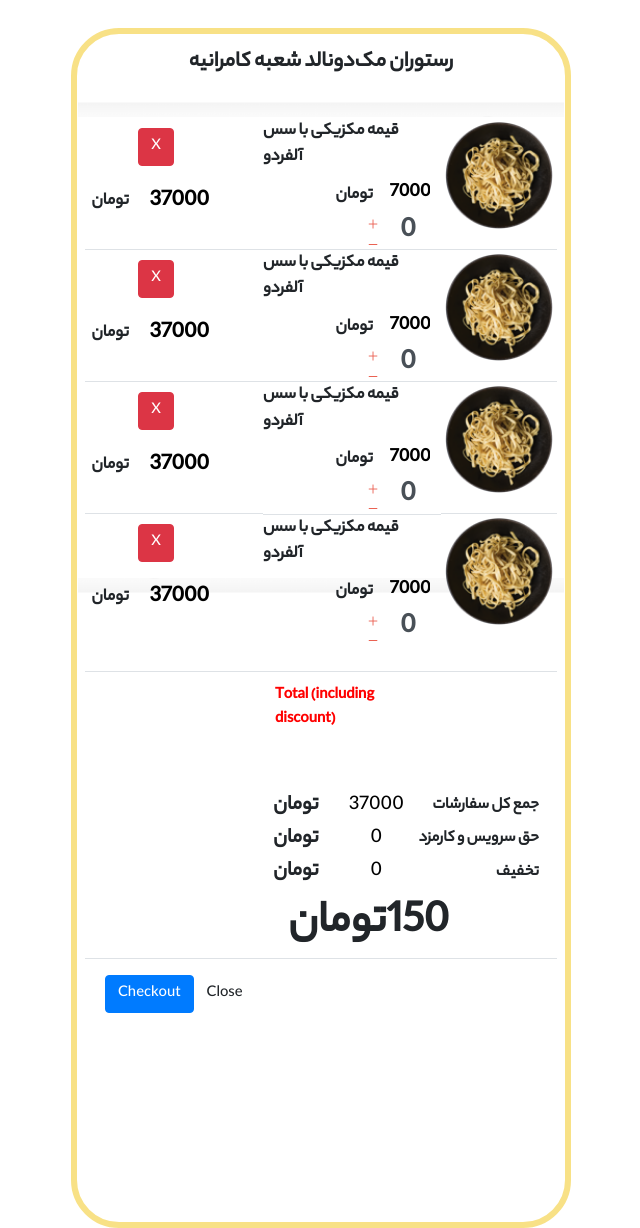
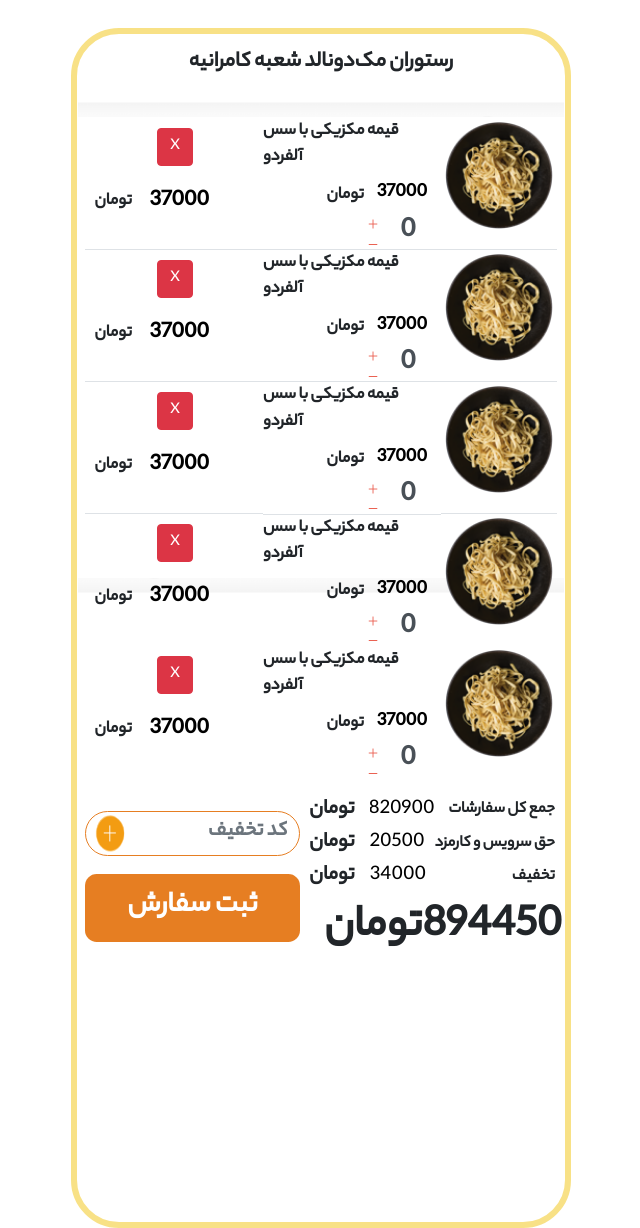
Before and after one commit to mdrkarimi20/bill-generator, a website: page index.html in a window 1280 px wide. Shown: the top 1228 px of the page, without its empty margins (319-959 px from the left). Drawn offline with nearby package versions, Linux system fonts and the light colour scheme; files whose address does not match are found by name.

Commit message:
insert row discount code & total final

```diff
--- a/app.js
+++ b/app.js
@@ -42,15 +42,20 @@
         function calculateColumn(index) {
             let total = 0;
             $("#my-cart-table tr").each(function() {
-                let value = parseInt($('#total', this).eq(index).text());
+                let value = parseInt($('#total', this).eq(index).val());
                 if (!isNaN(value)) {
                     total += value;
                     $('#sum').val(total);
+                    let sum = parseInt($('#sum').val());
+                    let service = parseInt($('#service').val());
+                    let dis = parseInt($('#takhfif').val());
+                    $("#my-cart-grand-total").text(parseInt(sum + service - dis));
                 }
             });
         }
     });
 });
+
 
 $("body").on("click", "#remove", function() {
     $(this).parents("tr").remove();
--- a/index.html
+++ b/index.html
@@ -106,35 +106,34 @@
                         </td>
                         <td title="Remove from Cart" class="text-center" id="remove" style="width: 30px;"><a href="javascript:void(0);" class="btn btn-xs btn-danger my-product-remove">X</a></td>
                     </tr>
-                    <tr>
-                        <td></td>
-                        <td></td>
-                        <td></td>
-                        <td></td>
-                        <td></td>
-                    </tr>
-                    <tr style="color: red">
-                        <td></td>
-                        <td><strong>Total (including discount)</strong></td>
-                        <td></td>
-                        <td></td>
-                        <td>
-                            <div class="form-group">
-                                <label for=""></label>
-                                <input type="text" class="form-control" placeholder="کد تخفیف">
-                                <span id="usernameError"></span>
-                                <span id="message"></span>
-                                <span id="err"></span>
+                    <tr title="summary 2" data-id="2" data-price="37000">
+                        <td class="text-center  p-1 m-0 border-top-none" style="width: 30px;"><img src="./img/dish.png" width="108px" height="107px"></td>
+                        <td class="pq p-0 m-0 pr-2">
+                            <span class="name-food">قیمه مکزیکی با سس آلفردو</span>
+                            <div class="price-table">
+                                <input type="number" title="Unit Price" id="price" class="p-0 m-0 border-none no-padding add-color text-right height-25" value="37000"><span>تومان</span>
+                            </div>
+                            <div title="Quantity">
+                                <div class="input-group" style="width:50%">
+                                    <input type="number" class="form-control p-0 m-0 no-padding add-color text-center height-25" maxlength="3" value="0" id="quantity">
+                                    <img src="./img/group.png" class="pluss" width="10px" height="10px">
+                                    <img src="./img/line-2.png" class="minuse" width="10px" height="1px">
+                                </div>
                             </div>
                         </td>
-                        <td></td>
+                        <td>
+                            <div class="total-table">
+                                <input type="number" title="Total" id="total" class="p-0 m-0 border-white no-padding add-color text-right height-25 my-product-total" value="37000"><span>تومان</span>
+                            </div>
+                        </td>
+                        <td title="Remove from Cart" class="text-center" id="remove" style="width: 30px;"><a href="javascript:void(0);" class="btn btn-xs btn-danger my-product-remove">X</a></td>
                     </tr>
                     <!-- </tbody> -->
                 </table>
                 <div class="row">
                     <div class="flex-column">
                         <div class="row">
-                            <div class="orders pr-5">
+                            <div class="orders pr-4 pr-4 mr-2">
                                 <div class="sum-orders">
                                     <span>جمع کل سفارشات</span>
                                 </div>
@@ -147,23 +146,34 @@
                             </div>
                             <div class="number-orders">
                                 <div>
-                                    <input type="number" class="p-0 m-0 border-none no-padding add-color text-center height-25" value="37000" id="sum"></span>تومان</span>
+                                    <input type="number" class="p-0 m-0 border-none no-padding add-color text-center height-25" value="820900" id="sum"><span>تومان</span>
                                 </div>
                                 <div>
-                                    <input type="number" class="p-0 m-0 border-none no-padding add-color text-center height-25" value="0" id="service"><span>تومان</span>
+                                    <input type="number" class="p-0 m-0 border-none no-padding add-color text-left height-25" value="20500" id="service"><span>تومان</span>
                                 </div>
                                 <div>
-                                    <input type="number" class="p-0 m-0 border-none no-padding add-color text-center height-25" value="0" id="takhfif"><span>تومان</span>
+                                    <input type="number" class="p-0 m-0 border-none no-padding add-color text-left height-25" value="34000" id="takhfif"><span>تومان</span>
                                 </div>
                             </div>
                         </div>
                         <div class="tatal-final">
-                            <strong id="my-cart-grand-total">150<span>تومان</span></strong>
+                            <strong id="my-cart-grand-total">894450</strong><span>تومان</span>
                         </div>
+                    </div>
+                    <div class="form-group pr-4">
+                        <label for=""></label>
+                        <div class="position-reletive">
+                            <input type="text" class="form-control" placeholder="کد تخفیف">
+                            <img src="./img/shape.PNG" class="shape" alt="shape" width="38.6px" height="38.6px">
+                        </div>
+                        <span id="usernameError"></span>
+                        <span id="message"></span>
+                        <span id="err"></span>
+                        <button type="submit" class="btn btn-submit">ثبت سفارش</button>
                     </div>
                 </div>
             </div>
-            <div class="modal-footer"><button type="button" class="btn btn-default" data-dismiss="modal">Close</button><button type="button" class="btn btn-primary" id="checkout-my-cart">Checkout</button></div>
+            <!-- <div class="modal-footer"><button type="button" class="btn btn-default" data-dismiss="modal">Close</button><button type="button" class="btn btn-primary" id="checkout-my-cart">Checkout</button></div> -->
         </div>
     </div>
     <script src="https://code.jquery.com/jquery-3.3.1.slim.min.js" integrity="sha384-q8i/X+965DzO0rT7abK41JStQIAqVgRVzpbzo5smXKp4YfRvH+8abtTE1Pi6jizo" crossorigin="anonymous"></script>
--- a/main.scss
+++ b/main.scss
@@ -62,9 +62,12 @@
     justify-content: space-evenly;
     @extend %flex;
     width: 100px;
+    position: relative;
+    right: 6px;
     span {
         position: relative;
         top: 10px;
+        left: 10px;
         font-size: 17.4px;
         font-weight: bold;
     }
@@ -87,7 +90,7 @@
         font-weight: bold;
         position: relative;
         top: 10px;
-        width: 55px;
+        width: 73px;
     }
 }
 
@@ -112,7 +115,7 @@
         top: 54px;
         font-size: 17.4px;
         font-weight: bold;
-        right: 43px;
+        right: 27px;
     }
 }
 
@@ -122,7 +125,7 @@
     right: 42px;
     font-size: 22.8px;
     font-weight: bold;
-    width: 79px;
+    width: 92px;
 }
 
 #toman {
@@ -135,7 +138,7 @@
 
 .my-product-remove {
     position: relative;
-    left: 47px;
+    left: 66px;
     bottom: 2px;
 }
 
@@ -205,13 +208,13 @@
     font-size: 21.1px;
     font-weight: bold;
     #sum {
-        width: 100px;
+        width: 80px;
     }
     #service {
-        width: 100px;
+        width: 80px;
     }
     #takhfif {
-        width: 100px;
+        width: 80px;
     }
 }
 
@@ -225,3 +228,36 @@
     outline: none;
     border: none;
 }
+
+.form-group {
+    display: flex;
+    flex-direction: column;
+    justify-content: space-evenly;
+    .form-control {
+        width: 215.2px;
+        height: 45.6px;
+        border-radius: 22.8px;
+        border: solid 1.2px #e67e22;
+    }
+     ::placeholder {
+        font-size: 21.1px;
+        font-weight: bold;
+        color: #e67e22;
+    }
+    .btn-submit {
+        width: 215.2px;
+        height: 67.9px;
+        border-radius: 11.7px;
+        background-color: #e67e22;
+        font-size: 29.3px;
+        font-weight: bold;
+        text-align: center;
+        color: white;
+    }
+}
+
+.shape {
+    position: absolute;
+    bottom: 109px;
+    left: 6px;
+}
```
Also changed, not shown: css/main.min.css, img/shape.PNG (added), 1 other file.
